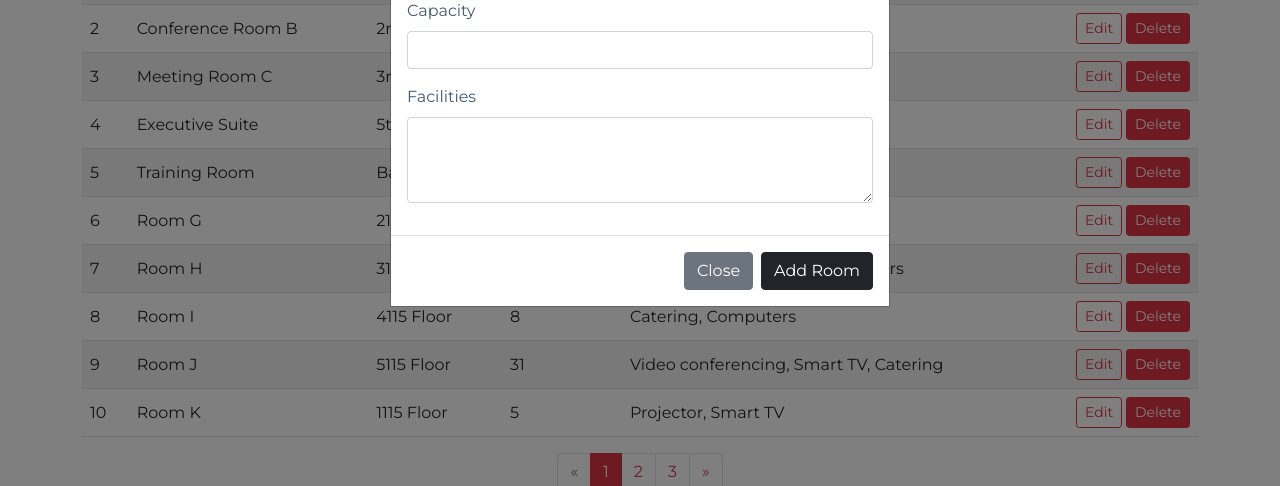
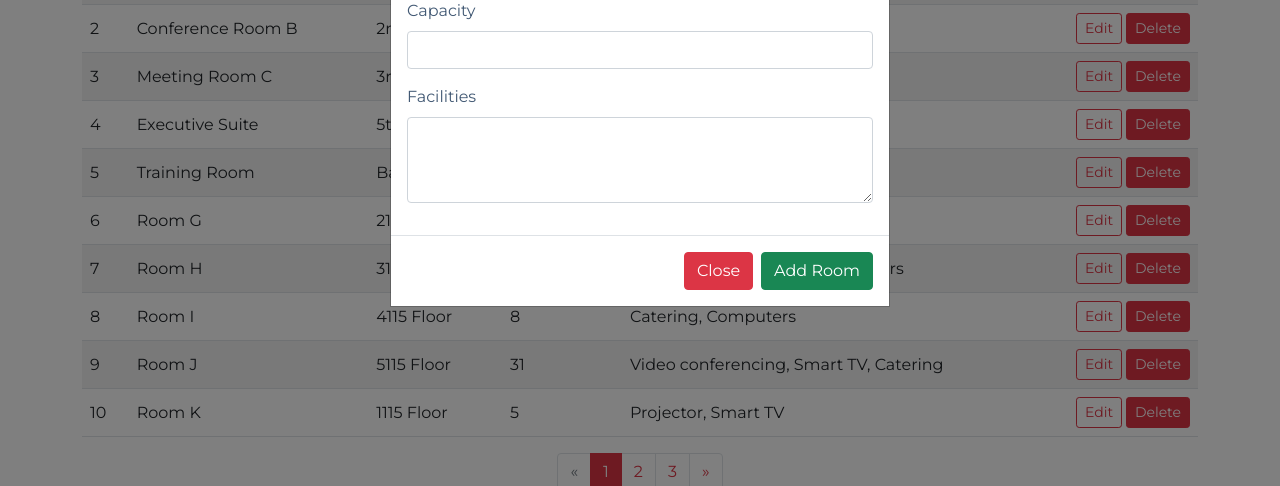
Before and after one commit to angiealba/alayansui, a PHP site: page /admin/rooms.php in a window 1280 px wide, after a click on "Add Room". Shown: the part 443-929 px from the top of the page. Run offline with PHP 8.4, Linux system fonts and the light colour scheme.

Commit message:
Update rooms.php
Add room and save changes btn color

```diff
--- a/admin/rooms.php
+++ b/admin/rooms.php
@@ -144,8 +144,8 @@
                     </form>
                 </div>
                 <div class="modal-footer">
-                    <button type="button" class="btn btn-secondary" data-bs-dismiss="modal">Close</button>
-                    <button type="button" class="btn btn-dark">Add Room</button>
+                    <button type="button" class="btn btn-danger" data-bs-dismiss="modal">Close</button>
+                    <button type="button" class="btn btn-success">Add Room</button>
                 </div>
             </div>
         </div>
@@ -181,8 +181,8 @@
                     </form>
                 </div>
                 <div class="modal-footer">
-                    <button type="button" class="btn btn-secondary" data-bs-dismiss="modal">Close</button>
-                    <button type="button" class="btn btn-outline-danger" onclick="saveRoomChanges()">Save Changes</button>
+                    <button type="button" class="btn btn-danger" data-bs-dismiss="modal">Close</button>
+                    <button type="button" class="btn btn-success" onclick="saveRoomChanges()">Save Changes</button>
                 </div>
             </div>
         </div>
```
